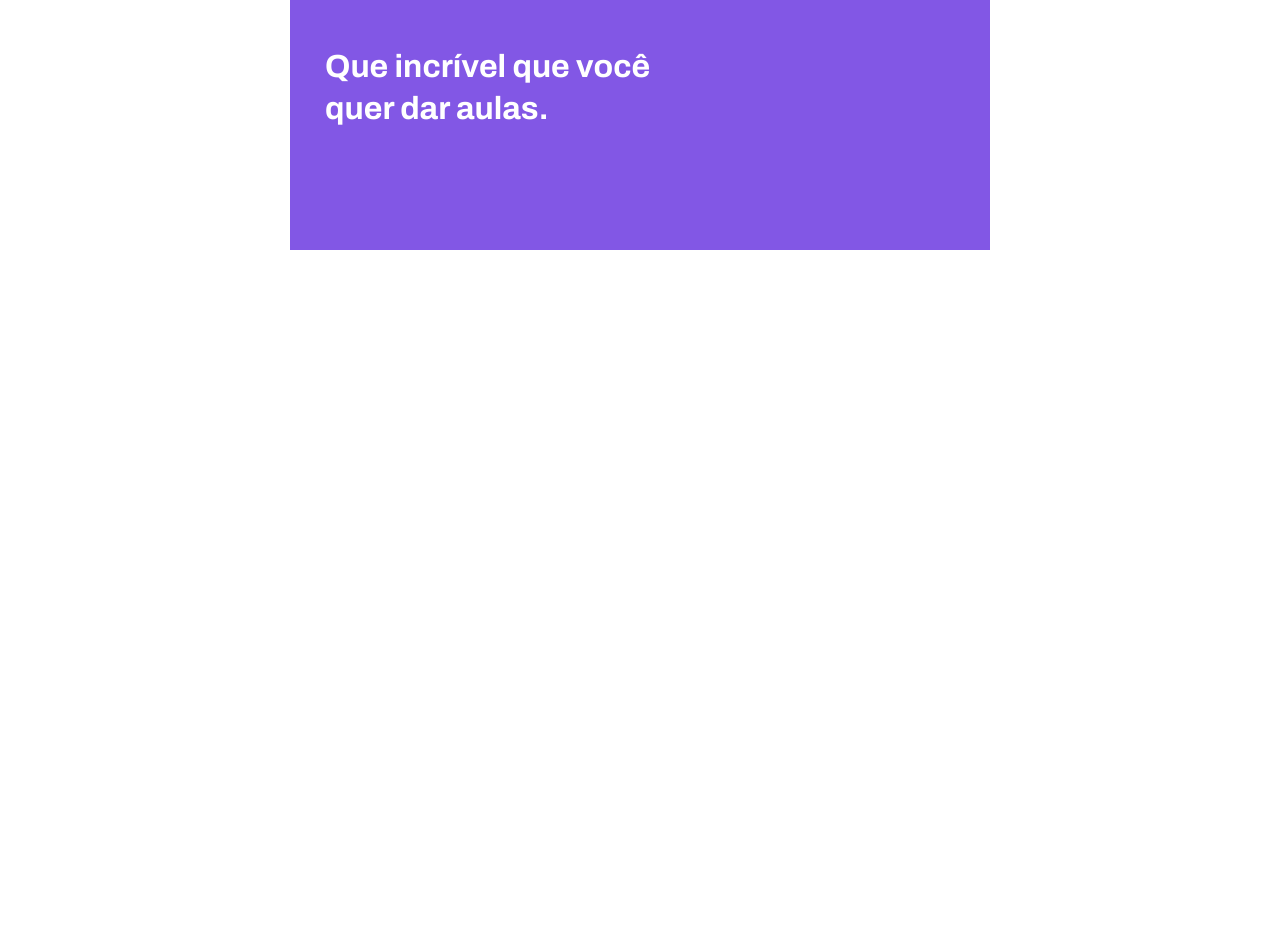
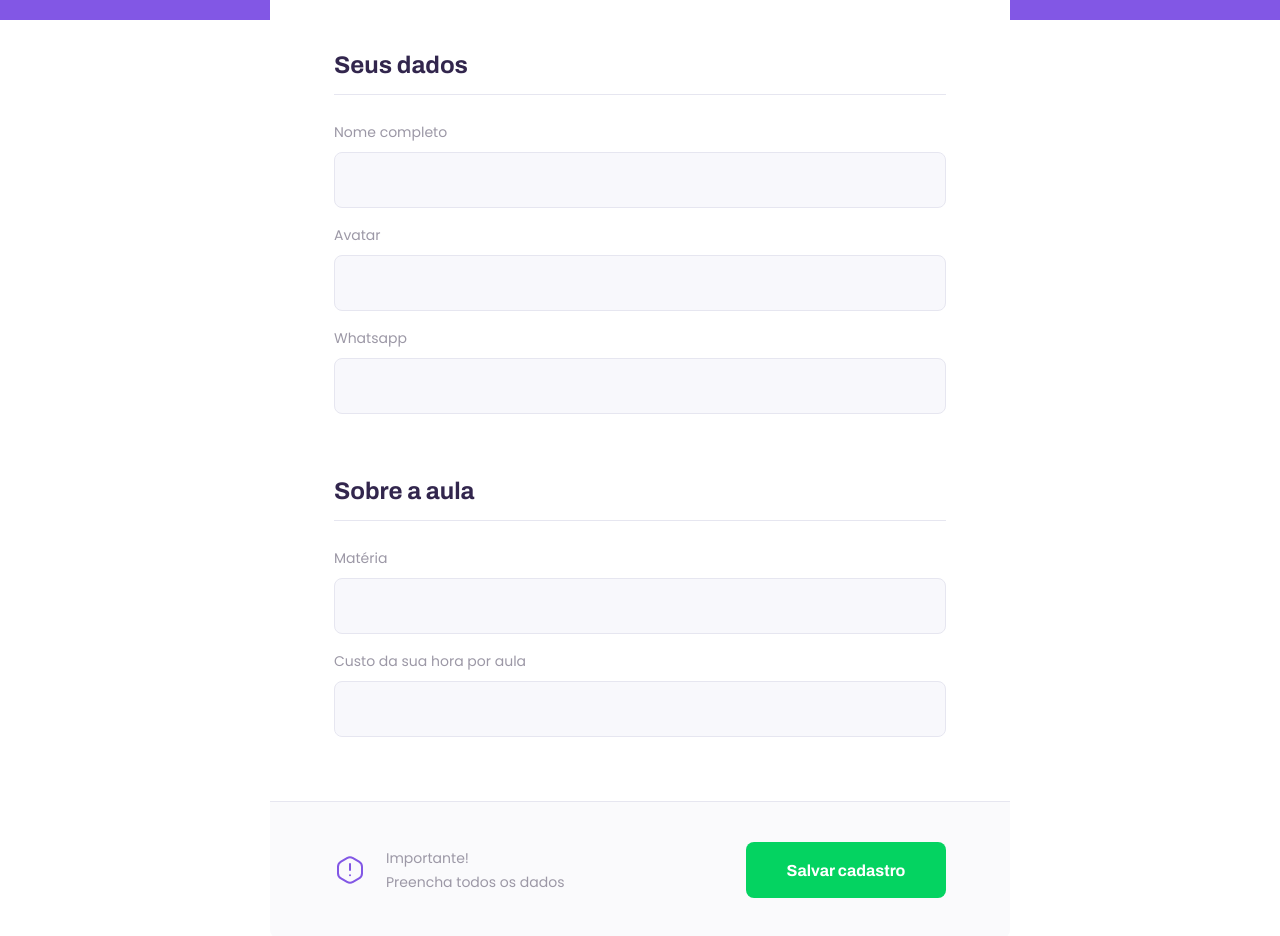
Before and after one commit to marusello/proffy-web, a React (Create React App) app: page /give-classes in a window 1280 px wide. Shown: the part 320-1256 px from the top of the page. Before the commit the page ends 800 px from the top, so only its background shows below. Built offline with nearby package versions, Linux system fonts and the light colour scheme.

Commit message:
estruturou e estilizou a pagina de Dar aula

```diff
--- /dev/null
+++ b/src/components/Input/index.tsx
@@ -0,0 +1,19 @@
+import React, { InputHTMLAttributes } from 'react';
+
+import './styles.css';
+
+interface InputProps extends InputHTMLAttributes<HTMLInputElement>{
+  name: string;
+  label: string;
+}
+
+const Input: React.FC<InputProps> = ({ label, name, ...rest }) => {
+  return (
+    <div className="input-block">
+      <label htmlFor={name}>{label}</label>
+      <input type="text" id={name} {...rest} />
+    </div>
+  );
+}
+
+export default Input;
--- /dev/null
+++ b/src/components/Input/styles.css
@@ -0,0 +1,34 @@
+.input-block {
+  position: relative;
+}
+
+.input-block + .input-block {
+  margin-top: 1.4rem;
+}
+
+.input-block label {
+  font-size: 1.4rem;
+}
+
+.input-block  input{
+  width: 100%;
+  height: 5.6rem;
+  margin-top: 0.8rem;
+  border-radius: 0.8rem;
+  background: var(--color-input-background);
+  border: 1px solid var(--color-line-in-white);
+  outline: 0;
+  padding: 0 1.6rem;
+  font: 1.6rem Archivo;
+}
+
+.input-block:focus-within::after {
+  width: calc(100% - 3.2rem);
+  height: 2px;
+  content: '';
+  background: var(--color-primary-light);
+  position: absolute;
+  left: 1.6rem;
+  right: 1.6rem;
+  bottom: 0;
+}
--- a/src/components/PageHeader/index.tsx
+++ b/src/components/PageHeader/index.tsx
@@ -8,6 +8,7 @@
 
 interface PageHeaderProps {
   title: string;
+  description?: string;
 }
 
  const PageHeader: React.FC<PageHeaderProps> = (props) => {
@@ -22,6 +23,7 @@
 
     <div className="header-content">
       <strong>{props.title}</strong>
+      { props.description && <p>{props.description}</p>}
 
       {props.children}
     </div>
--- a/src/components/PageHeader/styles.css
+++ b/src/components/PageHeader/styles.css
@@ -40,6 +40,14 @@
   color: var(--color-title-in-primary);
 }
 
+.page-header .header-content p {
+  max-width: 30rem;
+  font-size: 1.6rem;
+  line-height: 2.6rem;
+  color: var(--color-text-in-primary);
+  margin-top: 2.4rem;
+}
+
 @media (min-width: 700px) {
   .page-header {
     height: 340px;
--- a/src/pages/TeacherForm/index.tsx
+++ b/src/pages/TeacherForm/index.tsx
@@ -1,11 +1,48 @@
 import React from 'react';
 
 import PageHeader from '../../components/PageHeader';
+import Input from '../../components/Input';
+
+import warningIcon from '../../assets/images/icons/warning.svg';
+
+import './styles.css';
 
 export default function TeacherForm() {
   return (
     <div id="page-teacher-form" className="container">
-    <PageHeader title="Que incrível que você quer dar aulas."/>
+    <PageHeader
+      title="Que incrível que você quer dar aulas."
+      description="O primeiro passo é preencher esse formulário de inscrição"
+    />
+
+    <main>
+      <fieldset>
+        <legend>Seus dados</legend>
+
+        <Input name="name" label="Nome completo" />
+        <Input name="avatar" label="Avatar" />
+        <Input name="whatsapp" label="Whatsapp" />
+      </fieldset>
+
+      <fieldset>
+        <legend>Sobre a aula</legend>
+
+        <Input name="subject" label="Matéria" />
+        <Input name="cost" label="Custo da sua hora por aula" />
+      </fieldset>
+
+      <footer>
+        <p>
+          <img src={warningIcon} alt="Aviso importante"/>
+          Importante! <br />
+          Preencha todos os dados
+        </p>
+        <button type="button">
+          Salvar cadastro
+        </button>
+
+      </footer>
+    </main>
   </div>
   )
 }
--- /dev/null
+++ b/src/pages/TeacherForm/styles.css
@@ -0,0 +1,113 @@
+#page-teacher-form {
+  width: 100vw;
+  height: 100vh;
+}
+
+#page-teacher-form .page-header .header-content {
+  margin-bottom: 6.4rem;
+}
+
+#page-teacher-form main {
+  background: var(--color-box-base);
+  width: 100%;
+  max-width: 74rem;
+  border-radius: 0.8rem;
+  margin: -3.2rem auto 3.2rem;
+  padding-top: 6.4rem;
+  overflow: hidden;
+}
+
+#page-teacher-form main fieldset {
+  border: 0;
+  padding: 0 2.4rem;
+}
+
+#page-teacher-form main fieldset + fieldset {
+  margin-top: 6.4rem;
+}
+
+#page-teacher-form main fieldset legend {
+  font: 700 2.4rem Archivo;
+  color: var(--color-text-title);
+  margin-bottom: 2.4rem;
+  display: flex;
+  align-items: center;
+  justify-content: space-between;
+  width: 100%;
+  padding-bottom: 1.6rem;
+  border-bottom: 1px solid var(--color-line-in-white);
+}
+
+#page-teacher-form main label {
+  color: var(--color-text-complement);
+}
+
+#page-teacher-form main footer {
+  padding: 4rem 2.4rem;
+  background: var(--color-box-footer);
+  border-top: 1px solid var(--color-line-in-white);
+  margin-top: 6.4rem;
+}
+
+#page-teacher-form main footer p {
+  display: flex;
+  align-items: center;
+  justify-content: center;
+  font-size: 1.4rem;
+  line-height: 2.4rem;
+  color: var(--color-text-complement);
+}
+
+#page-teacher-form main footer p img {
+  margin-right: 2rem;
+}
+#page-teacher-form main footer button {
+  width: 100%;
+  height: 5.6rem;
+  background: var(--color-secundary);
+  color: var(--color-button-text);
+  border: 0;
+  border-radius: 0.8rem;
+  cursor: pointer;
+  font: 700 1.6rem Archivo;
+  display: flex;
+  align-items: center;
+  justify-content: center;
+  text-decoration: none;
+  transition: background-color 0.2s;
+  margin-top: 3.2rem;
+}
+
+#page-teacher-form main footer button:hover {
+  background: var(--color-secundary-dark);
+}
+
+@media (min-width: 700px) {
+  #page-teacher-form {
+    max-width: 100vw;
+  }
+
+  #page-teacher-form .page-header .header-content {
+    margin-bottom: 0;
+  }
+
+  #page-teacher-form main fieldset {
+    padding: 0 6.4rem;
+  }
+
+  #page-teacher-form main footer {
+    padding: 4.0rem 6.4rem;
+    display: flex;
+    align-items: center;
+    justify-content: space-between;
+  }
+
+  #page-teacher-form main footer p {
+    justify-content: space-between;
+  }
+
+  #page-teacher-form main footer button {
+    width: 20rem;
+    margin-top: 0;
+  }
+}
--- a/src/pages/TeacherList/index.tsx
+++ b/src/pages/TeacherList/index.tsx
@@ -2,6 +2,7 @@
 
 import PageHeader from '../../components/PageHeader'
 import TeacherItem from '../../components/TeacherItem';
+import Input from '../../components/Input';
 
 import './styles.css';
 
@@ -10,20 +11,9 @@
     <div id="page-teacher-list" className="container">
       <PageHeader title="Estes são os proffys disponíveis.">
         <form id="search-teachers">
-          <div className="input-block">
-            <label htmlFor="subject">Matéria</label>
-            <input type="text" id="subject" />
-          </div>
-
-          <div className="input-block">
-            <label htmlFor="week_day">Dia da semana</label>
-            <input type="text" id="subject" />
-          </div>
-
-          <div className="input-block">
-            <label htmlFor="time">Hora</label>
-            <input type="text" id="subject" />
-          </div>
+          <Input name="subject" label="Matéria" />
+          <Input name="week_day" label="Dia da semana" />
+          <Input type="time" name="time" label="Hora" />
         </form>
       </PageHeader>
 
--- a/src/pages/TeacherList/styles.css
+++ b/src/pages/TeacherList/styles.css
@@ -9,41 +9,6 @@
 
 #search-teachers label {
   color: var(--color-text-in-primary);
-}
-
-#search-teachers .input-block {
-  position: relative;
-}
-
-#search-teachers .input-block + .input-block {
-  margin-top: 1.4rem;
-}
-
-#search-teachers .input-block label {
-  font-size: 1.4rem;
-}
-
-#search-teachers .input-block  input{
-  width: 100%;
-  height: 5.6rem;
-  margin-top: 0.8rem;
-  border-radius: 0.8rem;
-  background: var(--color-input-background);
-  border: 1px solid var(--color-line-in-white);
-  outline: 0;
-  padding: 0 1.6rem;
-  font: 1.6rem Archivo;
-}
-
-#search-teachers .input-block:focus-within::after {
-  width: calc(100% - 3.2rem);
-  height: 2px;
-  content: '';
-  background: var(--color-primary-light);
-  position: absolute;
-  left: 1.6rem;
-  right: 1.6rem;
-  bottom: 0;
 }
 
 #page-teacher-list main {
```
